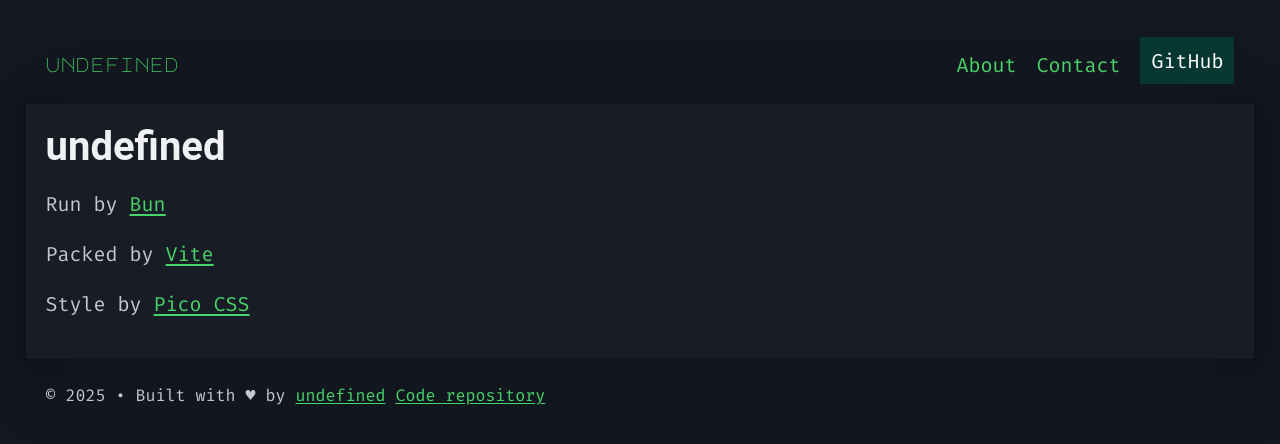
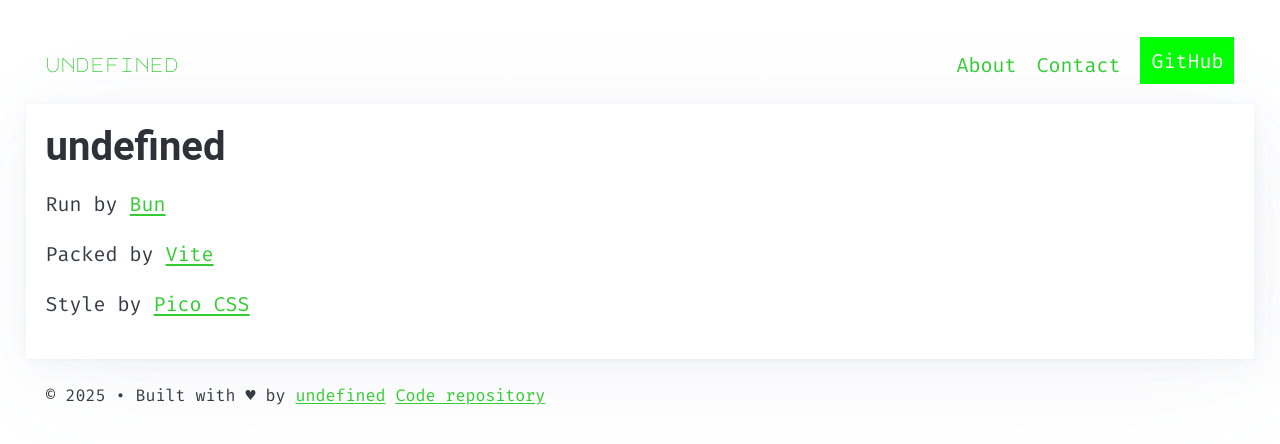
Before and after one commit to AIcodeAcademy/BunViteBlueprint, a website built with Vite: page index.html in a window 1280 px wide. Built offline with nearby package versions, Linux system fonts and the light colour scheme; no server answers; a web font is replaced by a local one.

Commit message:
style: Refactor color palette and theme variables for light and dark modes

```diff
--- a/index.html
+++ b/index.html
@@ -1,9 +1,9 @@
 <!doctype html>
-<html lang="en" data-theme="dark">
+<html lang="en" data-theme="light">
   <head>
     <meta charset="UTF-8" />
     <meta name="viewport" content="width=device-width, initial-scale=1.0" />
-    <title>Blueprint</title>
+    <title>Bun Vite Blueprint</title>
   </head>
   <body>
     <div id="app"></div>
--- a/src/style.css
+++ b/src/style.css
@@ -9,31 +9,32 @@
 	--pico-font-family-sans-serif: Tomorrow, Roboto, Helvetica, Arial, sans-serif;
 	--pico-font-family-monospace: "Fira Mono", Consolas, monospace;
 	--pico-border-radius: 0rem;
-	--ab-green: #47d469;
-	--ab-cyan: #33c1ee;
-	--ab-blue: #0783d8;
-	--ab-dark-blue: #0e4d90;
-	--ab-dark-green: #063831;
+	--ab-lime: #00FF00;
+	--ab-cyan: #00FFFF;
+	--ab-blue: #00BFFF;
+  --ab-green: #32CD32;
+	--ab-dark-blue: #000080;
+	--ab-dark-green: #006400;
 	--ab-white: #fff;
 }
 
 [data-theme=light],
 :root:not([data-theme=dark]) {
-	--pico-color: var(--ab-dark-green);
 	--pico-primary: var(--ab-green);
-  --pico-secondary: var(--ab-cyan);
+  --pico-primary-underline: var(--ab-green);
+  --pico-primary-hover: var(--ab-blue);
+  --pico-primary-background: var(--ab-lime);
+  --pico-primary-hover-background: var(--ab-cyan);
+  --pico-secondary: var(--ab-blue);
+
 }
 [data-theme=dark]{
-  --pico-text-selection-color: var(--ab-dark-green);
-  --pico-primary: var(--ab-green);
-  --pico-code-color: var(--ab-blue);
-  --pico-code-background: var(--ab-dark-green);
-  --pico-primary-background: var(--ab-dark-green);
-  --pico-primary-underline: var(--ab-green);
+  --pico-primary: var(--ab-lime);
+  --pico-primary-underline: var(--ab-lime);
   --pico-primary-hover: var(--ab-cyan);
-  --pico-primary-hover-background: var(--ab-dark-blue);
-  --pico-primary-focus: var(--ab-green);
-  --pico-primary-inverse: #fff;
+  --pico-primary-background: var(--ab-green);
+  --pico-primary-hover-background: var(--ab-blue);
+  --pico-secondary: var(--ab-cyan);
 }
 
 body {
```
Also changed, not shown: docs/style.md (+24 -18 lines).
